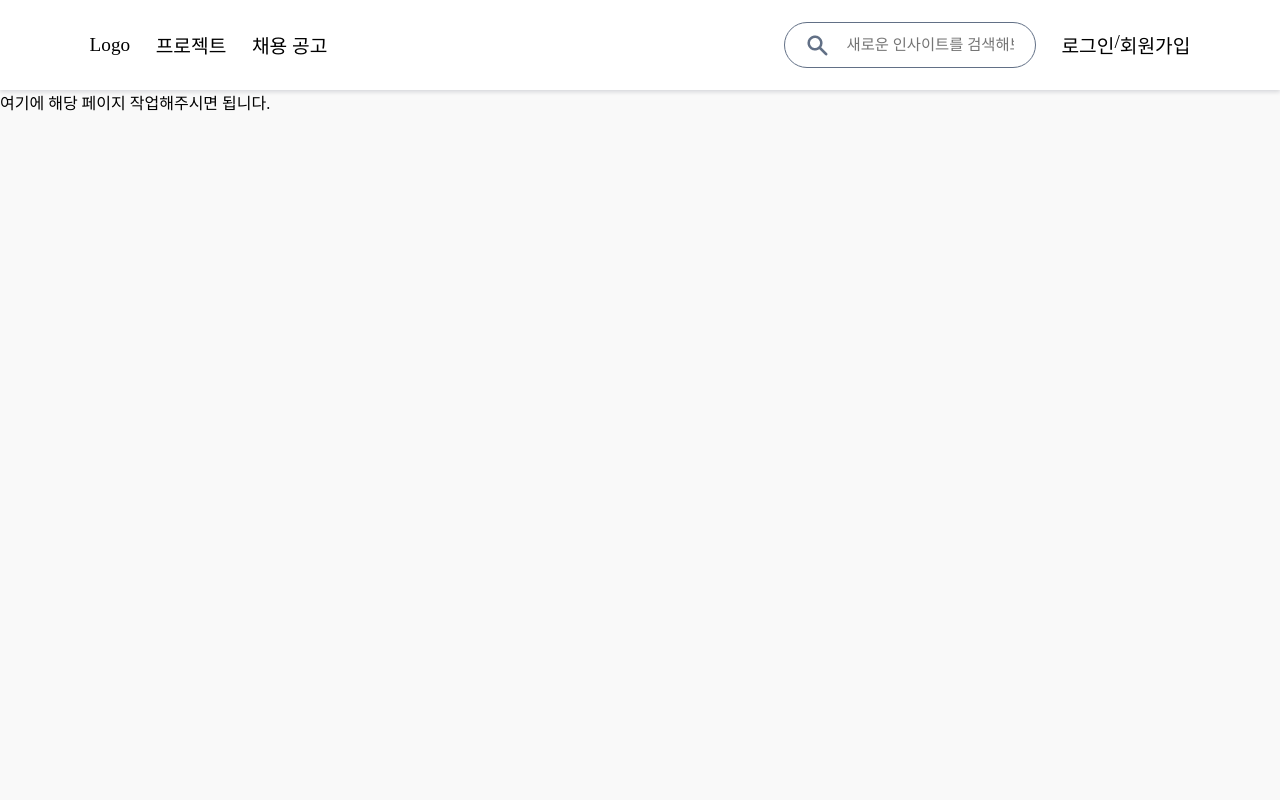
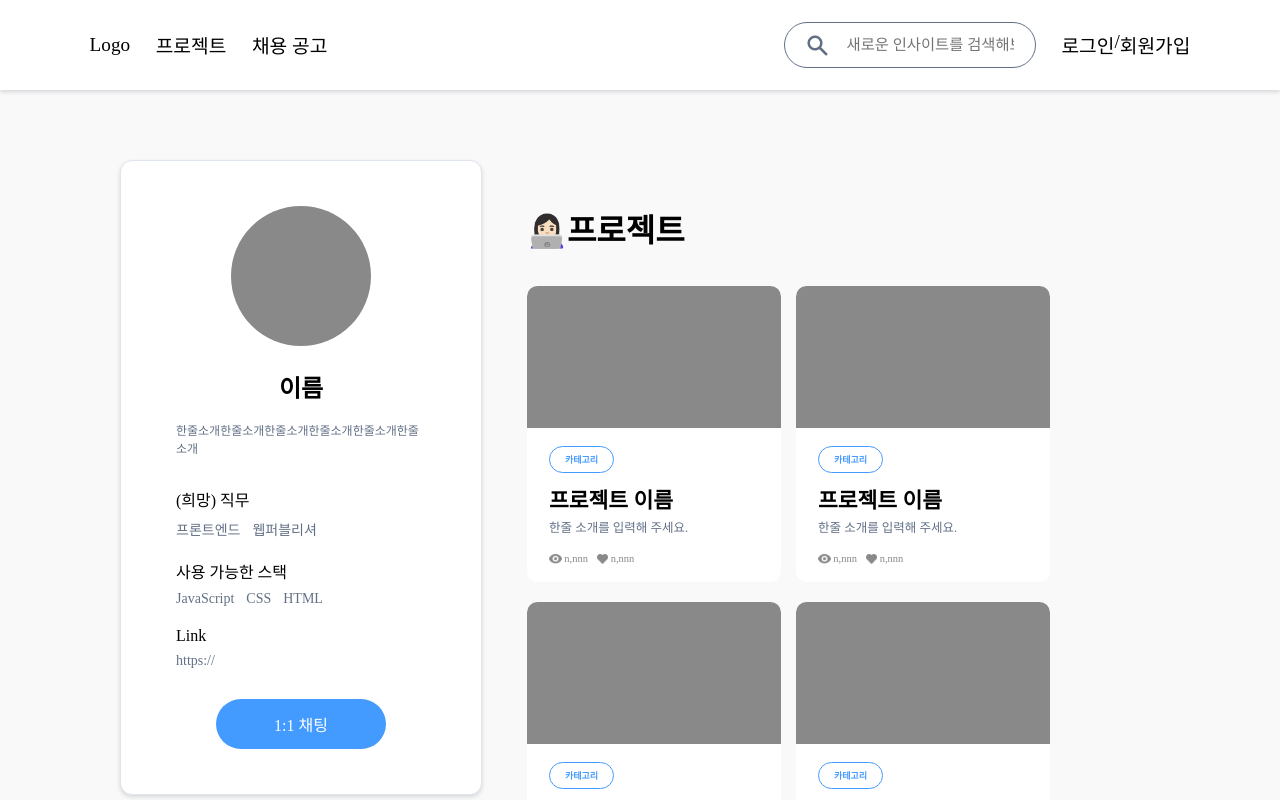
Before and after one commit to Trendithon-Spin-Off/Coy-Frontend, a React (Create React App) app: page /profile in a window 1280 px wide. Shown: the top 800 px of the page. Built offline with nearby package versions, Linux system fonts and the light colour scheme; a web font is replaced by a local one.

Commit message:
[0212] 프로필 프로젝트 컴포넌트, 프로필 조회 페이지 #서윤

```diff
--- /dev/null
+++ b/src/components/Card_Profile_Project.js
@@ -0,0 +1,52 @@
+import React from "react";
+import { useNavigate } from "react-router-dom";
+import "../styles/Card_Profile_Project.css";
+
+import Look from "../img/see.png";
+import Like from "../img/like.png";
+import Arrow from "../img/arrow.png";
+
+function Card_Profile_Project() {
+  const navigate = useNavigate();
+
+  const handleToProjectLink = () => {
+    navigate("/project/read");
+  };
+
+  return (
+    <div className="Card-Profile-Project" onClick={handleToProjectLink} style={{ cursor: "pointer" }}>
+      <div className="Card-Profile-Project-img"></div>
+      <div className="Card-Profile-Project-content">
+        <div className="Card-Project-common">
+          <div className="Card-Project-content-texts">
+            <div className="Card-Profile-Project-category">
+              <p>카테고리</p>
+            </div>
+            <div className="Card-Project-text">
+              <p className="Card-Profile-Project-title">프로젝트 이름</p>
+              <p className="Card-Profile-Project-description">한줄 소개를 입력해 주세요.</p>
+            </div>
+          </div>
+          <div className="Card-Project-looklike">
+            <div className="Card-Profile-Project-look">
+              <img src={Look} alt="조회수" />
+              <p>n,nnn</p>
+            </div>
+            <div className="Card-Profile-Project-like">
+              <img src={Like} alt="좋아요수" />
+              <p>n,nnn</p>
+            </div>
+          </div>
+        </div>
+        <div className="Card-Profile-Project-hover">
+          <div className="to-Profile-project-btn">
+            <p>👀</p>
+            <img src={Arrow} alt="탐색 버튼" />
+          </div>
+        </div>
+      </div>
+    </div>
+  );
+}
+
+export default Card_Profile_Project;
--- a/src/pages/Profile.js
+++ b/src/pages/Profile.js
@@ -1,11 +1,101 @@
+import { useNavigate } from "react-router-dom";
 import Header from "../components/Header";
+import Footer from "../components/Footer";
+import Card_Profile_Project from "../components/Card_Profile_Project";
+
 import "../styles/Profile.css";
 
 function Profile() {
+  const navigate = useNavigate();
+
+  const handleChat = () => {
+    navigate("/chat");
+  };
+
   return (
     <div className="page">
       <Header />
-      <div className="content">여기에 해당 페이지 작업해주시면 됩니다.</div>
+      <div className="content">
+        <div className="Profile-content">
+          <div className="Profile-profile">
+            <div className="Profile-profile-content">
+              <div className="Profile-profile-space">
+                <div className="Profile-profile-img"></div>
+              </div>
+              <div className="Profile-profile-space">
+                <p div className="Profile-profile-name">
+                  이름
+                </p>
+              </div>
+              <div className="Profile-profile-space">
+                <p div className="Profile-profile-description">
+                  한줄소개한줄소개한줄소개한줄소개한줄소개한줄소개
+                </p>
+              </div>
+              <div className="Profile-profile-job">
+                <p div className="Profile-profile-title">
+                  (희망) 직무
+                </p>
+                <div className="Profile-profile-text-list">
+                  <p div className="Profile-profile-text">
+                    프론트엔드
+                  </p>
+                  <p div className="Profile-profile-text">
+                    웹퍼블리셔
+                  </p>
+                </div>
+              </div>
+              <div className="Profile-profile-stack">
+                <p div className="Profile-profile-title">
+                  사용 가능한 스택
+                </p>
+                <div className="Profile-profile-text-list-box">
+                  <div className="Profile-profile-text-list">
+                    <p div className="Profile-profile-text">
+                      JavaScript
+                    </p>
+                    <p div className="Profile-profile-text">
+                      CSS
+                    </p>
+                    <p div className="Profile-profile-text">
+                      HTML
+                    </p>
+                  </div>
+                </div>
+              </div>
+              <div className="Profile-profile-link">
+                <p div className="Profile-profile-title">
+                  Link
+                </p>
+                <p div className="Profile-profile-text">
+                  https://
+                </p>
+              </div>
+              <div className="Profile-profile-space">
+                <div className="Profile-profile-chat-btn" onClick={handleChat}>
+                  <p>1:1 채팅</p>
+                </div>
+              </div>
+            </div>
+          </div>
+          <div className="Profile-projects">
+            <p div className="Profile-projects-title">
+              👩🏻‍💻프로젝트
+            </p>
+            <div className="Profile-project-list">
+              <div className="Profile-project-list-cards">
+                <Card_Profile_Project />
+                <Card_Profile_Project />
+                <Card_Profile_Project />
+                <Card_Profile_Project />
+                <Card_Profile_Project />
+                <Card_Profile_Project />
+              </div>
+            </div>
+          </div>
+        </div>
+      </div>
+      <Footer />
     </div>
   );
 }
--- /dev/null
+++ b/src/styles/Card_Profile_Project.css
@@ -0,0 +1,113 @@
+.Card-Profile-Project {
+  width: 254px;
+  height: 296px;
+  border-radius: 10.5px;
+  background-color: white;
+}
+
+.Card-Profile-Project-img {
+  width: 100%;
+  height: 142px;
+  border-radius: 10.5px 10.5px 0 0;
+  background-color: #898989;
+}
+
+.Card-Profile-Project-content {
+  height: calc(296px - 142px - 36px);
+  padding: 18px 22px;
+}
+
+.Card-Profile-Project-category p {
+  display: inline-block;
+  border: 0.3px solid #439aff;
+  border-radius: 29px;
+  padding: 6px 15px;
+  color: #439aff;
+  font-size: 9px;
+  font-weight: bold;
+}
+
+.Card-Profile-Project-title {
+  font-size: 21.5px;
+  font-weight: bold;
+
+  margin-bottom: 3px;
+  text-overflow: ellipsis;
+  overflow: hidden;
+  white-space: nowrap;
+}
+
+.Card-Profile-Project-description {
+  font-size: 12.5px;
+  color: #627086;
+  text-overflow: ellipsis;
+  overflow: hidden;
+  word-break: break-word;
+  display: -webkit-box;
+  -webkit-line-clamp: 2;
+  -webkit-box-orient: vertical;
+}
+
+.Card-Profile-Project-look,
+.Card-Profile-Project-like {
+  display: flex;
+  align-items: center;
+  font-size: 10.5px;
+  color: #898989;
+}
+
+.Card-Profile-Project-like {
+  margin-left: 9px;
+}
+
+.Card-Profile-Project-look p,
+.Card-Profile-Project-like p {
+  margin-left: 2.8px;
+}
+
+.Card-Profile-Project-look img,
+.Card-Profile-Project-like img {
+  height: 10px;
+}
+
+.Card-Profile-Project-hover {
+  height: 100%;
+  display: flex;
+  justify-content: flex-end;
+  align-items: center;
+
+  margin-top: calc(-60%);
+  opacity: 0;
+  transition: opacity 400ms ease-in-out;
+}
+
+.to-Profile-project-btn {
+  display: flex;
+  align-items: center;
+  justify-content: space-between;
+
+  width: calc(115px - 36px);
+  height: 42px;
+  background-color: #439aff;
+  color: white;
+  font-size: 18px;
+  border-radius: 52px;
+
+  padding: 0 18px;
+}
+
+.to-Profile-project-btn p {
+  padding-bottom: 7px;
+}
+
+.to-Profile-project-btn img {
+  height: 18px;
+}
+
+.Card-Profile-Project:hover .Card-Project-common {
+  opacity: 0;
+}
+
+.Card-Profile-Project:hover .Card-Profile-Project-hover {
+  opacity: 1;
+}
--- a/src/styles/Profile.css
+++ b/src/styles/Profile.css
@@ -0,0 +1,106 @@
+.Profile-content {
+  margin: 70px 120px 60px 120px;
+  display: flex;
+  gap: 45px;
+}
+
+.Profile-profile {
+  width: 360px;
+  height: fit-content;
+  /* min-height: 596px; */
+  background-color: white;
+  border: 1px solid #dfe5ec;
+  border-radius: 12px;
+  box-shadow: 0 2px 4px 0 rgb(19, 24, 48, 0.15);
+}
+
+.Profile-profile-content {
+  margin: 45px 55px;
+}
+
+.Profile-profile-space {
+  display: flex;
+  justify-content: center;
+}
+
+.Profile-profile-img {
+  width: 140px;
+  height: 140px;
+  background-color: #898989;
+  border-radius: 100%;
+}
+
+.Profile-profile-name {
+  margin-top: 23px;
+  font-size: 24px;
+  font-weight: bold;
+}
+
+.Profile-profile-description {
+  margin-top: 17px;
+  font-size: 12px;
+  color: #627086;
+}
+
+.Profile-profile-job {
+  padding-top: 10px;
+}
+
+.Profile-profile-title {
+  margin-top: 20px;
+  margin-bottom: 8px;
+  font-size: 16px;
+}
+
+.Profile-profile-text-list {
+  width: calc(360px - 110px);
+  display: flex;
+  flex-wrap: wrap;
+  row-gap: 5px;
+  column-gap: 12px;
+}
+
+.Profile-profile-text {
+  font-size: 14px;
+  color: #627086;
+}
+
+.Profile-profile-chat-btn {
+  width: 170px;
+  height: 50px;
+  display: flex;
+  justify-content: center;
+  align-items: center;
+  font-size: 16px;
+  color: white;
+  background-color: #439aff;
+  border-radius: 50px;
+
+  margin-top: 30px;
+  cursor: pointer;
+}
+
+.Profile-projects {
+  width: calc(100vw - 240px - 360px - 45px);
+}
+
+.Profile-projects-title {
+  margin-top: 45px;
+  font-size: 32px;
+  font-weight: bold;
+}
+
+.Profile-project-list {
+  margin-top: 35px;
+  width: 100%;
+  display: flex;
+  justify-content: flex-start;
+}
+
+.Profile-project-list-cards {
+  width: 100%;
+  display: grid;
+  column-gap: 15px;
+  row-gap: 20px;
+  grid-template-columns: repeat(auto-fill, 254px);
+}
```
